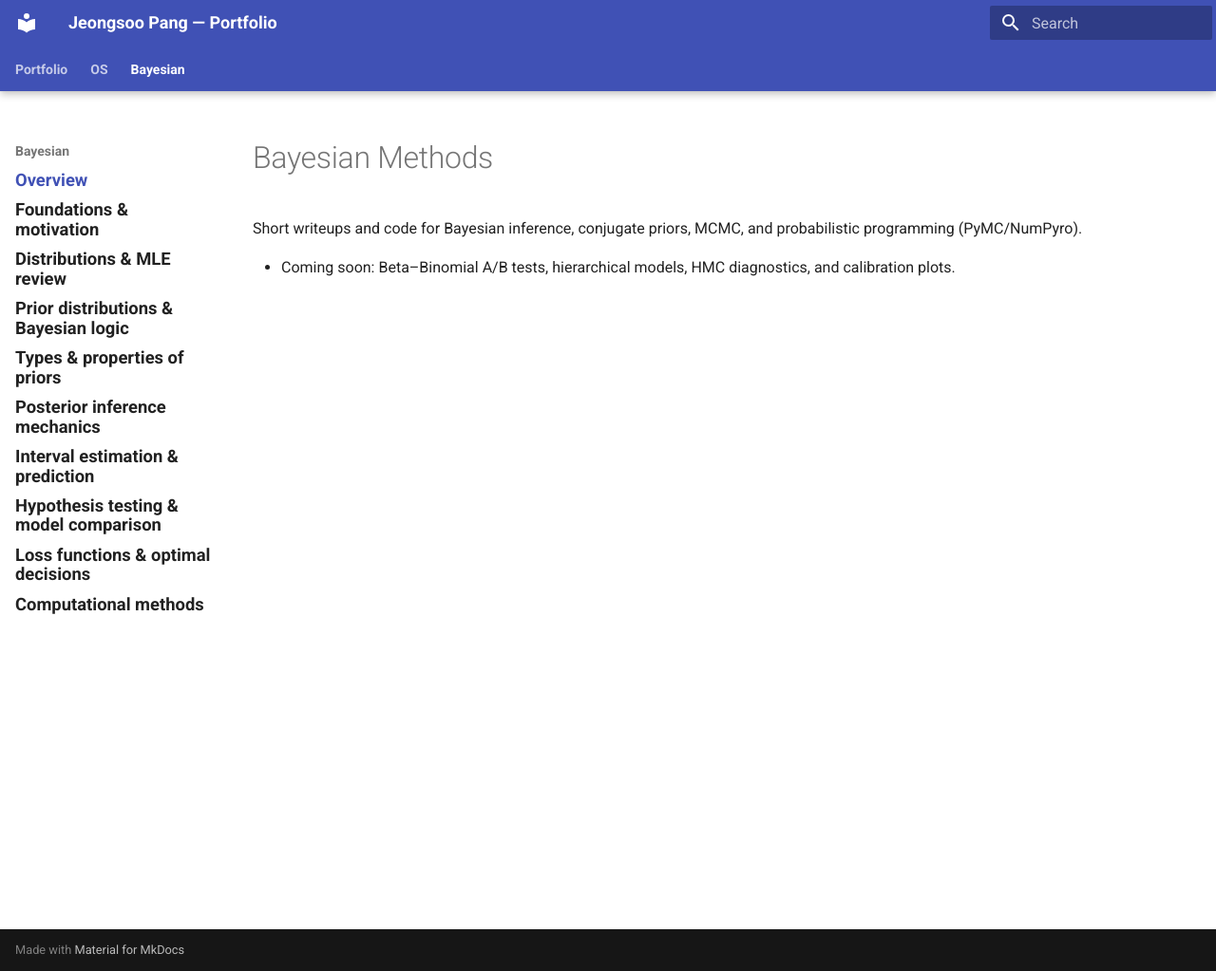
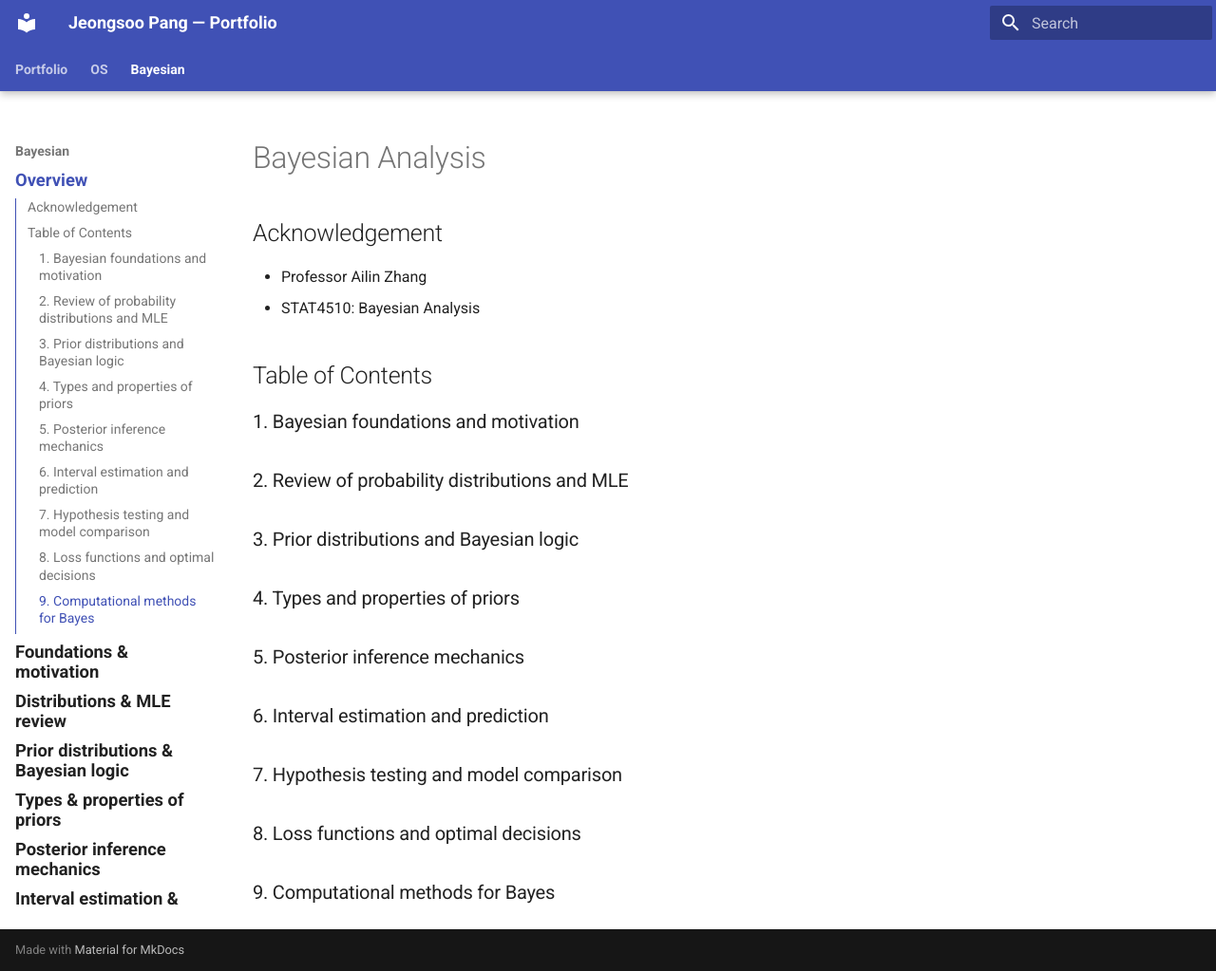
Before and after one commit to Jeongsoo-dev/ML_based_MR_CT_SeriesType_Detection, an MkDocs documentation site: the page built from docs/bayesian/index.md, in a window 1280 px wide and 1023 px high. Shown: the whole window at 95% size. Built offline with MkDocs 1.6.1 and Material for MkDocs 9.7.7, drawn with Linux system fonts in a browser that asks for light colours.

Commit message:
Update index.md

```diff
--- a/docs/bayesian/index.md
+++ b/docs/bayesian/index.md
@@ -4,8 +4,19 @@ hide:
   - title
 ---
 
-# Bayesian Methods
+# Bayesian Analysis
 
-Short writeups and code for Bayesian inference, conjugate priors, MCMC, and probabilistic programming (PyMC/NumPyro).
+## Acknowledgement
+- Professor Ailin Zhang
+- STAT4510: Bayesian Analysis
 
-- Coming soon: Beta–Binomial A/B tests, hierarchical models, HMC diagnostics, and calibration plots.
+## Table of Contents
+### 1. Bayesian foundations and motivation
+### 2. Review of probability distributions and MLE
+### 3. Prior distributions and Bayesian logic
+### 4. Types and properties of priors
+### 5. Posterior inference mechanics
+### 6. Interval estimation and prediction
+### 7. Hypothesis testing and model comparison
+### 8. Loss functions and optimal decisions
+### 9. Computational methods for Bayes
```
